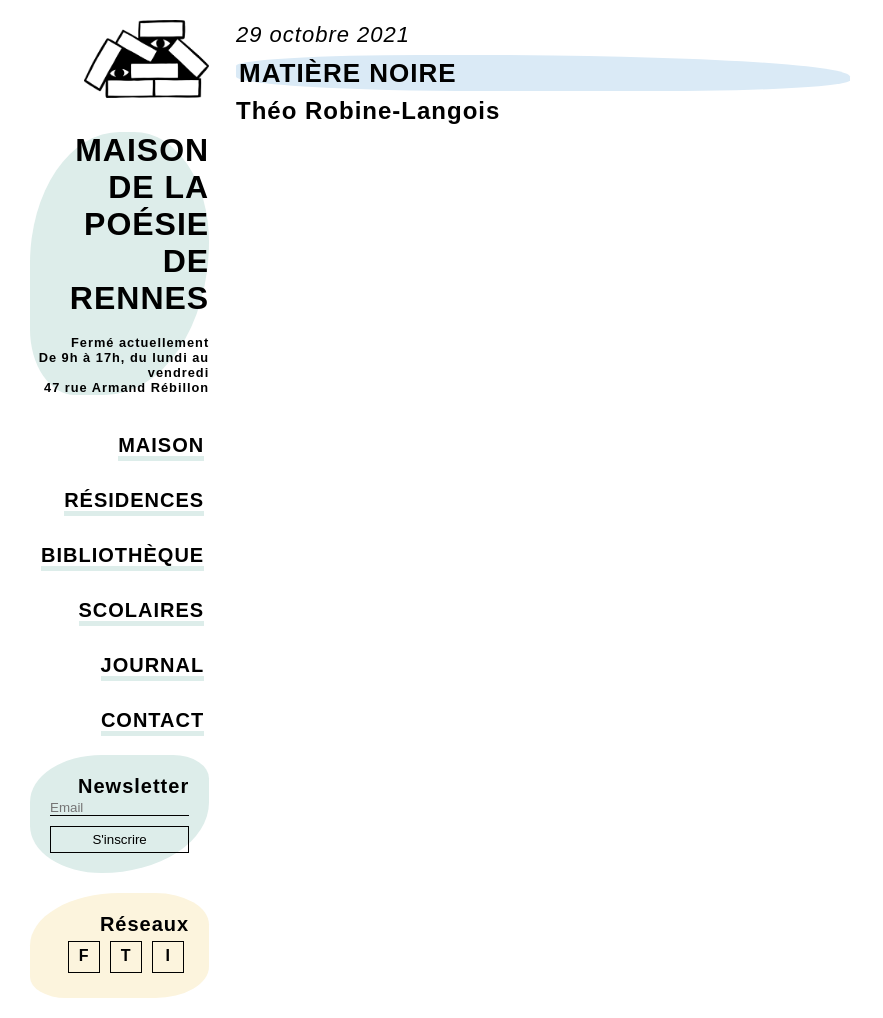
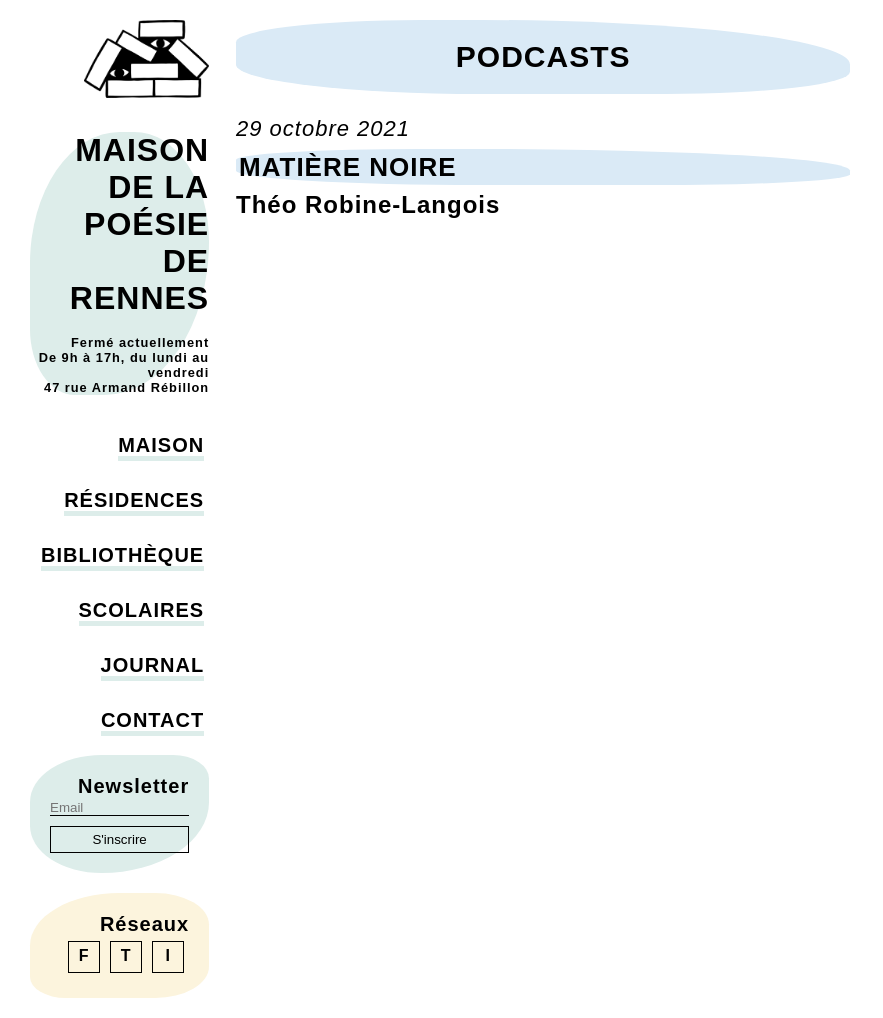
Before and after one commit to PQuod/MaisondelaPoesiedeRennes, a Jekyll site: the page built from _category/podcast.md, in a window 1280 px wide. Shown: the whole page, without its empty margins (0-883 px from the left). Built offline with Jekyll 4.4.1, drawn with Linux system fonts in a browser that asks for light colours; some web fonts are replaced; a script that is not in the unit is left out.

Commit message:
cat titles + sommaires

```diff
--- a/_includes/nav.html
+++ b/_includes/nav.html
@@ -4,7 +4,7 @@
   </a>
   <div class="en-tete">
     <a href="{{site.url}}/">
-      <h1 class="titre-site">Maison <br>de la Poésie <br>de Rennes</h1>
+      <h1 class="titre-site">Maison <br>de la Poésie<br> de Rennes</h1>
     </a><br>
   <!-- Legende
   <div class="legende">
--- a/_includes/scripts/sommaire.html
+++ b/_includes/scripts/sommaire.html
@@ -14,6 +14,8 @@
         const tableOfContent = `<ol>${tableOfContentInner}</ol>`
         // add the generated table of contents to the dive
         document.querySelector('.sommaire').innerHTML += tableOfContent
+                      document.querySelector('.sommaire').style.display = "block"
       }
+
 })
 </script>
--- a/_layouts/category.html
+++ b/_layouts/category.html
@@ -2,6 +2,14 @@
 layout: default
 ---
 <div class="evenements">
+  {% if page.tag == 'podcast'%}
+    <div class="encart_rubrique color_pod"><div class="titre_page"><h1>Podcasts
+  {% elsif page.tag == 'residence' %}
+    <div class="encart_rubrique color_res"><div class="titre_page"><h1>Résidences
+  {% else %}
+  <div class="encart_rubrique color_autres"><div class="titre_page"><h1>{{ page.title }}
+  {% endif %}
+      </h1></div></div>
   <ul class="liste-posts">
     {% assign sorted = site.posts | sort: 'date_debut' | reverse %}
     {% for post in sorted %}
@@ -11,7 +19,14 @@
             <p class="event_type">{{post.dates_publiees}}</p>
           </div>
           <a href="{{ post.url }}">
-          <h3 class="color_pod event_titre">{{ post.title }}</h3>
+          {% if page.tag == 'podcast'%}
+            <h3 class="color_pod event_titre">
+          {% elsif page.tag == 'residence' %}
+            <h3 class="color_res event_titre">
+          {% else %}
+            <h3 class="color_autres event_titre">
+          {% endif %}
+            {{ post.title }}</h3>
           </a>
           {% for artiste in post.artiste %}
             {% for item in artiste %}
--- a/_layouts/home.html
+++ b/_layouts/home.html
@@ -3,7 +3,7 @@
 ---
 <div class="evenements">
   <div class="periode">
-    <h1 class="liste_titre">Événements à venir</h1>
+    <h1 class="liste_titre">À venir</h1>
     <ul class="liste-posts">
       {% assign sorted = site.posts | sort: 'date_debut' %}
       {% for post in sorted %}
--- a/_sass/minima/_layout.scss
+++ b/_sass/minima/_layout.scss
@@ -300,6 +300,7 @@
   background-color: var(--color_res);
   padding:20px;
   border-radius: 50% 50% 70% 30%;
+  display:none;
 }
 
 .sommaire li:last-of-type{
```
